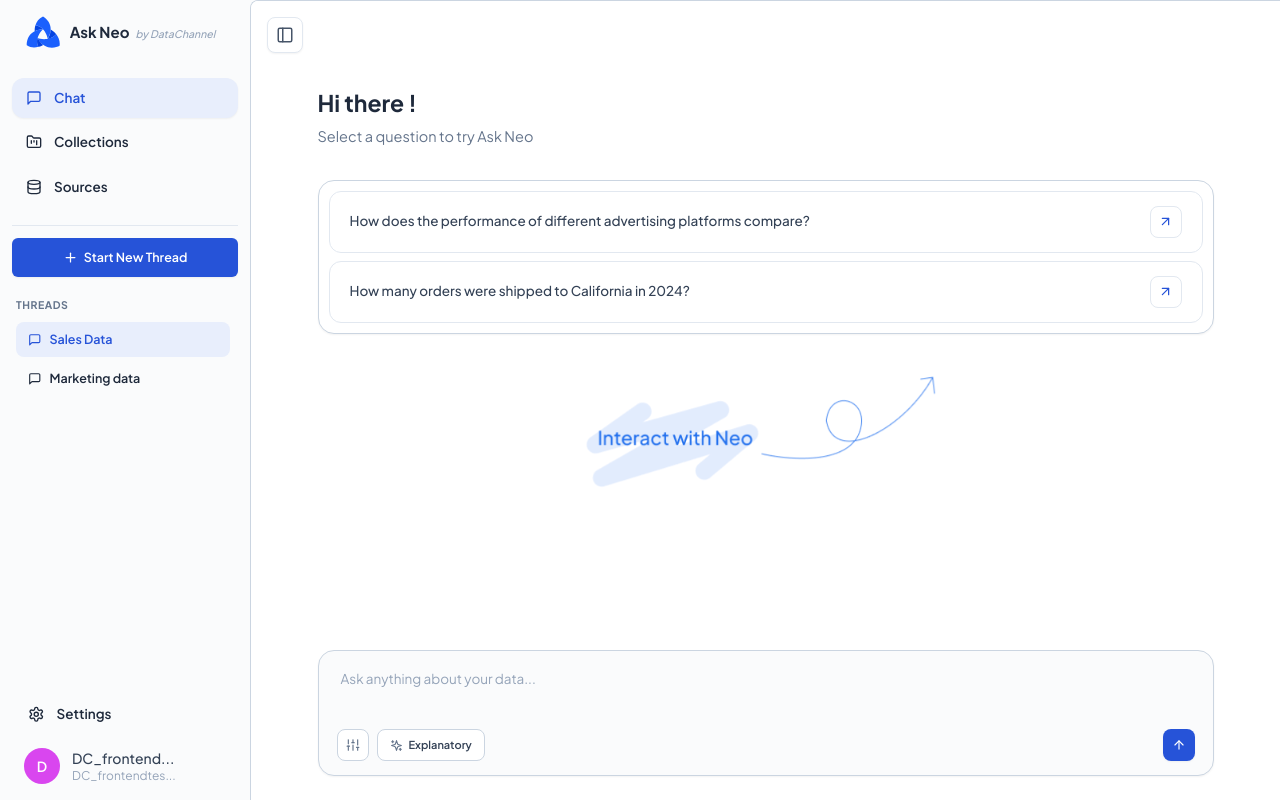
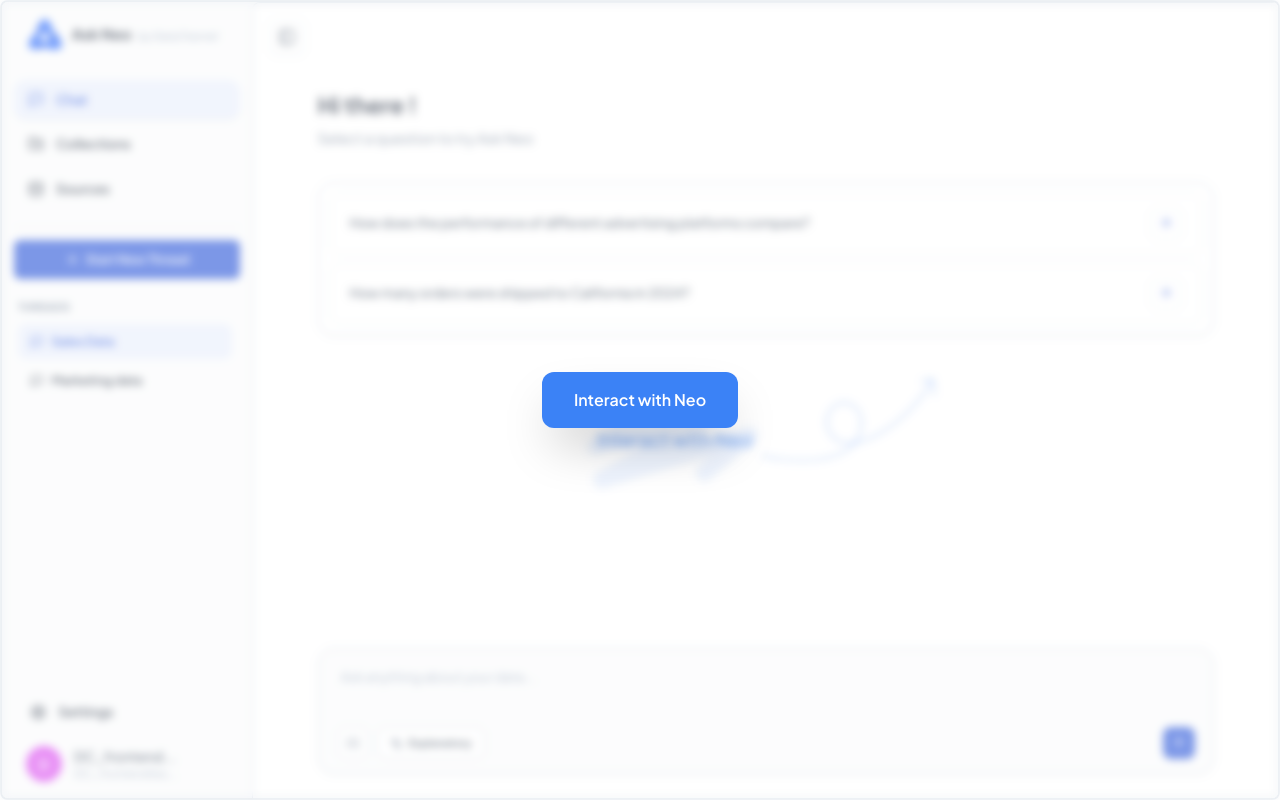
Before and after one commit to DataChannelTechnologies/Neo-Demo-Asset, a React (Vite) app: page / in a window 1280 px wide. Built offline with nearby package versions, Linux system fonts and the light colour scheme.

Commit message:
Added blur overlay

```diff
--- a/src/App.tsx
+++ b/src/App.tsx
@@ -15,6 +15,7 @@ function App() {
   const [questionCount, setQuestionCount] = useState(0);
   const [loading, setLoading] = useState(false);
   const [sidebarOpen, setSidebarOpen] = useState(true);
+  const [showOverlay, setShowOverlay] = useState(true);
 
   const chatAreaRef = useRef<HTMLDivElement>(null);
 
@@ -88,7 +89,19 @@ function App() {
   };
 
   return (
-    <div className="w-screen h-screen flex overflow-hidden bg-[#fafbfc] font-plus-jakarta text-slate-700 antialiased">
+    <div className="w-screen h-screen flex overflow-hidden bg-[#fafbfc] font-plus-jakarta text-slate-700 antialiased border border-2 border-slate-300 rounded-lg overflow-hidden">
+      {/* BLUR GRADIENT OVERLAY */}
+      {showOverlay && (
+        <div className="fixed inset-0 z-50 flex items-center justify-center bg-white/40 backdrop-blur-sm border border-white/20">
+          <button
+            onClick={() => setShowOverlay(false)}
+            className="px-8 py-4 bg-blue-500 hover:bg-blue-600 text-white font-semibold rounded-xl shadow-2xl transition-all duration-300 hover:scale-105"
+          >
+            Interact with Neo
+          </button>
+        </div>
+      )}
+
       {/* SIDEBAR */}
       <Sidebar sidebarOpen={sidebarOpen} />
 
```
